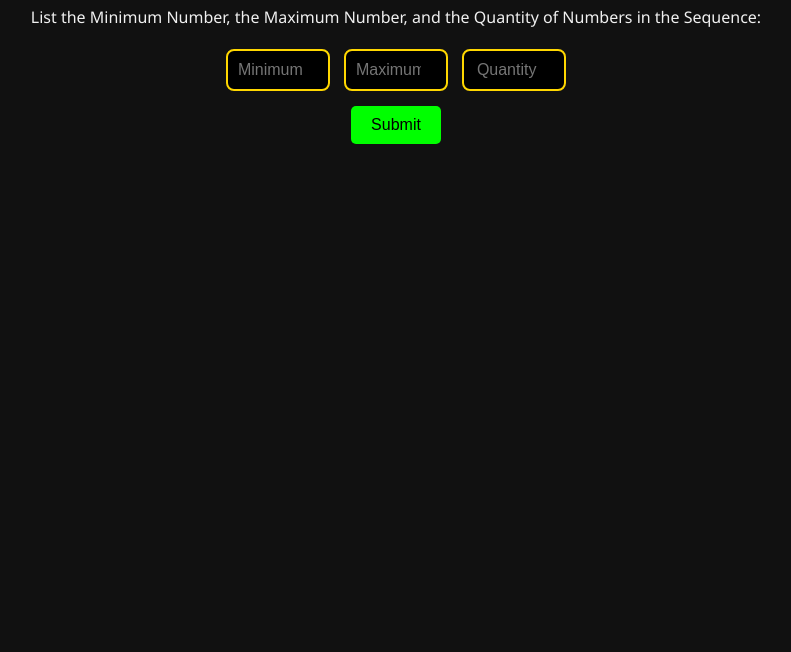
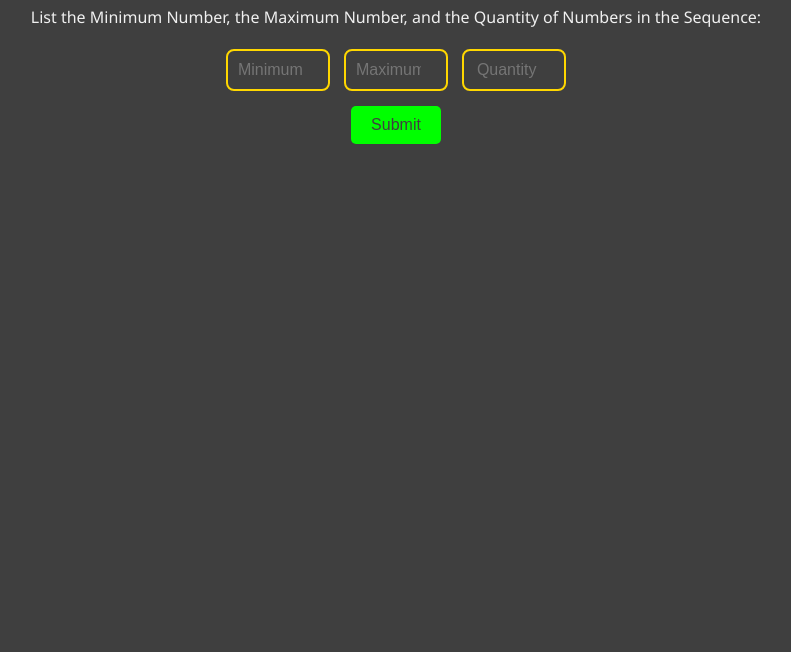
Before and after one commit to SeanLexProcopio/MATRIKS-Number-Generator, a plain HTML site: page index.html in a window 1280 px wide. Shown: the part 148-800 px from the top of the page, without its empty margins (244-1035 px from the left). Drawn offline with Linux system fonts and the light colour scheme.

Commit message:
index.html

```diff
--- a/index.html
+++ b/index.html
@@ -6,7 +6,7 @@
   <title>Winning Number Generator</title>
   <style>
     body {
-      background-color: #111;
+      background-color: #3f3f3f;
       color: #f0f0f0;
       font-family: 'Segoe UI', Tahoma, Geneva, Verdana, sans-serif;
       text-align: center;
@@ -31,7 +31,7 @@
       margin: 5px;
       border: 2px solid gold;
       border-radius: 8px;
-      background-color: black;
+      background-color: #3f3f3f;
       color: #00ff00;
       font-size: 16px;
       width: 80px;
@@ -42,7 +42,7 @@
       padding: 10px 20px;
       margin: 10px;
       background-color: #00ff00;
-      color: black;
+      color: #3f3f3f;
       border: none;
       border-radius: 5px;
       cursor: pointer;
```
